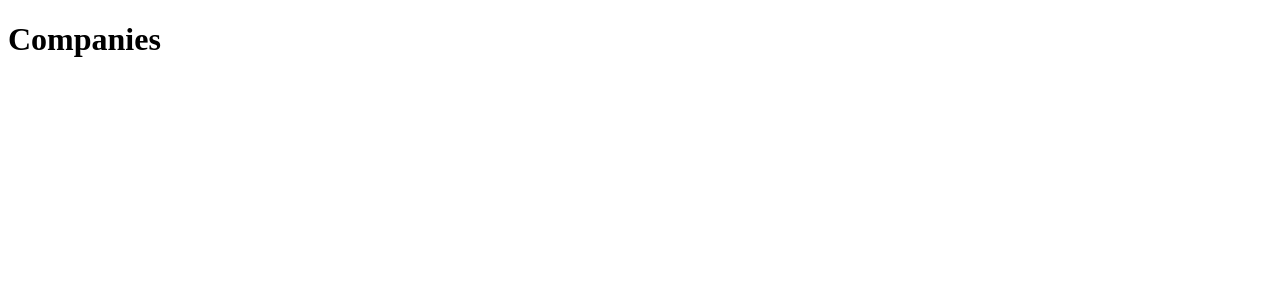
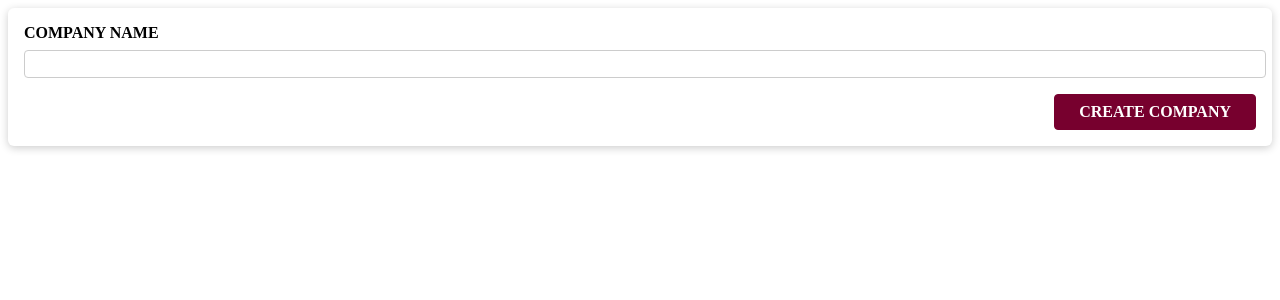
Before and after one commit to plambet0/graphql-client-demo, a React (Create React App) app: page /addNewCompany in a window 1280 px wide. Before the commit this address had no page. Shown: the top 300 px of the page. Built offline with nearby package versions, Linux system fonts and the light colour scheme.

Commit message:
adding some css  and some components

```diff
--- a/src/App.js
+++ b/src/App.js
@@ -1,13 +1,20 @@
 import Companies from './components/Companies';
 import { Route, Routes } from 'react-router-dom';
 import { BrowserRouter as Router } from 'react-router-dom';
+import MainNavigation from './components/layout/MainNavigation';
+import NewCompanyForm from './components/NewCompanyForm';
 function App() {
   return (
     <div>
-      <h1>Companies</h1>
       <Router>
         <Routes>
+          <Route path="/" element={<MainNavigation />}></Route>
+        </Routes>
+        <Routes>
           <Route path="/companies" element={<Companies />}></Route>
+        </Routes>
+        <Routes>
+          <Route path="/addNewCompany" element={<NewCompanyForm />}></Route>
         </Routes>
       </Router>
     </div>
--- a/src/components/Companies.js
+++ b/src/components/Companies.js
@@ -1,11 +1,16 @@
 import gql from 'graphql-tag';
 import { useQuery } from '@apollo/react-hooks';
+import classes from './Companies.module.css';
+import Company from './Company';
 
 const GET_COMPANIES = gql`
   query getCompanies {
     companies {
       id
       name
+    #   companyType {
+    #     name
+    #   }
     }
   }
 `;
@@ -14,13 +19,19 @@ function Companies() {
   const { data, loading, error } = useQuery(GET_COMPANIES);
   if (loading) return <p>Loading...</p>;
   if (error) return <p>Error :(</p>;
-  return data.companies.map((company) => (
-    <div key={company.id}>
-      <p>
-        {company.id} - {company.name}
-      </p>
-    </div>
-  ));
+
+  return (
+    <ul className={classes.list}>
+      {data.companies.map((company) => (
+        <Company
+          key={company.id}
+          id={company.id}
+          name={company.name}
+          //companyType={company.companyType.name}
+        />
+      ))}
+    </ul>
+  );
 }
 
 export default Companies;
--- /dev/null
+++ b/src/components/Companies.module.css
@@ -0,0 +1,5 @@
+.list {
+    list-style: none;
+    margin: 0;
+    padding: 0;
+  }
--- /dev/null
+++ b/src/components/Company.js
@@ -0,0 +1,21 @@
+import classes from './Company.module.css';
+import Card from './layout/Card';
+function Company(props) {
+  return (
+    <li className={classes.company}>
+        <Card>
+      <div className={classes.content}>
+        <p>ID: {props.id}</p>
+        <p>NAME: {props.name}</p>
+        {/* <p>COMPANY_TYPE: {props.companyType}</p> */}
+      </div>
+      <div className={classes.actions}>
+        <button className={classes.update}>UPDATE COMPANY</button>
+        <button>DELETE COMPANY</button>
+      </div>
+      </Card>
+    </li>
+  );
+}
+
+export default Company;
--- /dev/null
+++ b/src/components/Company.module.css
@@ -0,0 +1,33 @@
+.company {
+    margin: 1rem 0;
+  }
+
+  .content {
+    text-align: center;
+    padding: 1rem;
+  }
+
+  .actions {
+    padding: 1.5rem;
+    text-align: center;
+  }
+
+  .actions button {
+    font: inherit;
+    cursor: pointer;
+    color: #77002e;
+    border: 1px solid #77002e;
+    background-color: transparent;
+    padding: 0.5rem 1.5rem;
+    border-radius: 4px;
+  }
+
+  .actions button:hover,
+  .actions button:active {
+    background-color: #cb2464;
+  }
+
+  .actions button.update:hover {
+    background-color: #8a84df;
+
+  }
--- /dev/null
+++ b/src/components/NewCompanyForm.js
@@ -0,0 +1,20 @@
+import Card from './layout/Card';
+import classes from './NewCompanyForm.module.css';
+
+function NewCompanyForm() {
+  return (
+    <Card>
+      <form className={classes.form}>
+        <div className={classes.control}>
+          <label htmlFor="name">COMPANY NAME</label>
+          <input type="text" required id="name" />
+        </div>
+        <div className={classes.actions}>
+          <button>CREATE COMPANY</button>
+        </div>
+      </form>
+    </Card>
+  );
+}
+
+export default NewCompanyForm;
--- /dev/null
+++ b/src/components/NewCompanyForm.module.css
@@ -0,0 +1,45 @@
+.form {
+    padding: 1rem;
+  }
+
+  .control {
+    margin-bottom: 0.5rem;
+  }
+
+  .control label {
+    display: block;
+    font-weight: bold;
+    margin-bottom: 0.5rem;
+  }
+
+  .control input,
+  .control textarea {
+    display: block;
+    font: inherit;
+    border-radius: 4px;
+    border: 1px solid #ccc;
+    padding: 0.25rem;
+    width: 100%;
+  }
+
+  .actions {
+    margin-top: 1rem;
+    text-align: right;
+  }
+
+  .actions button {
+    font: inherit;
+    cursor: pointer;
+    background-color: #77002e;
+    color: white;
+    padding: 0.5rem 1.5rem;
+    border: 1px solid #77002e;
+    border-radius: 4px;
+    font-weight: bold;
+  }
+
+  .actions button:hover,
+  .actions button:active {
+    background-color: #a50e48;
+    border-color: #a50e48;
+  }
--- /dev/null
+++ b/src/components/layout/Card.js
@@ -0,0 +1,6 @@
+import classes from './Card.module.css';
+function Card(props) {
+  return <div className={classes.card}>{props.children}</div>;
+}
+
+export default Card;
--- /dev/null
+++ b/src/components/layout/Card.module.css
@@ -0,0 +1,5 @@
+.card {
+    background-color: white;
+    border-radius: 6px;
+    box-shadow: 0 2px 8px rgba(0, 0, 0, 0.2);
+  }
--- /dev/null
+++ b/src/components/layout/MainNavigation.js
@@ -0,0 +1,21 @@
+import { Link } from 'react-router-dom';
+import classes from './MainNavigation.module.css';
+
+function MainNavigation() {
+  return (
+    <header className={classes.header}>
+      <nav>
+        <ul>
+          <li>
+            <Link to="/companies">ALL COMPANIES</Link>
+          </li>
+          <li>
+            <Link to="/addNewCompany">ADD NEW COMPANY</Link>
+          </li>
+        </ul>
+      </nav>
+    </header>
+  );
+}
+
+export default MainNavigation;
--- /dev/null
+++ b/src/components/layout/MainNavigation.module.css
@@ -0,0 +1,33 @@
+.header {
+    width: 100%;
+    height: 5rem;
+    display: flex;
+    align-items: center;
+    justify-content: space-between;
+    background-color: #77002e;
+    padding: 0 10%;
+  }
+
+  .header ul {
+    list-style: none;
+    margin: 0;
+    padding: 0;
+    display: flex;
+    align-items: baseline;
+  }
+
+  .header li {
+    margin-left: 3rem;
+  }
+
+  .header a {
+    text-decoration: none;
+    font-size: 1.5rem;
+    color: #fcb8d2;
+  }
+
+  .header a:hover,
+  .header a:active,
+  .header a.active {
+    color: white;
+  }
```
